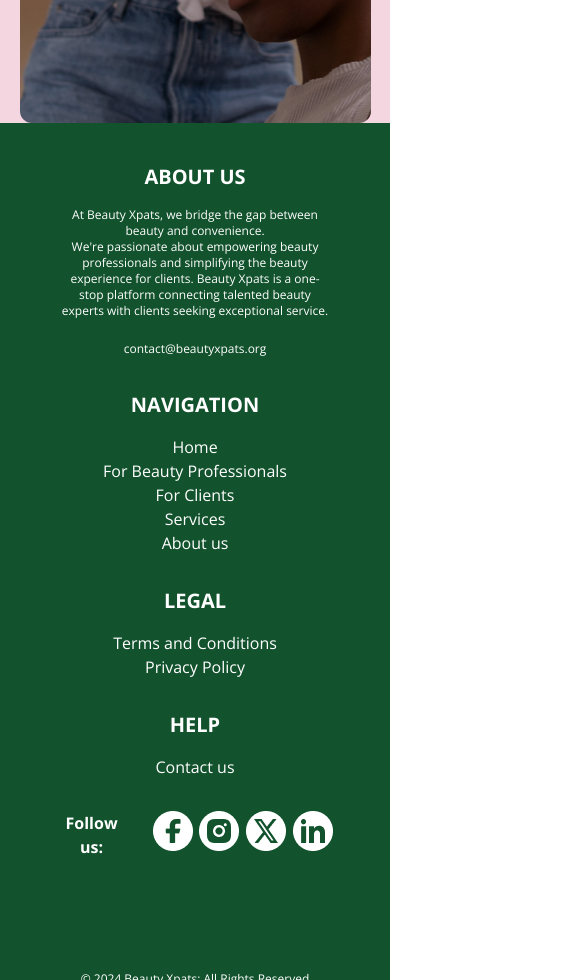
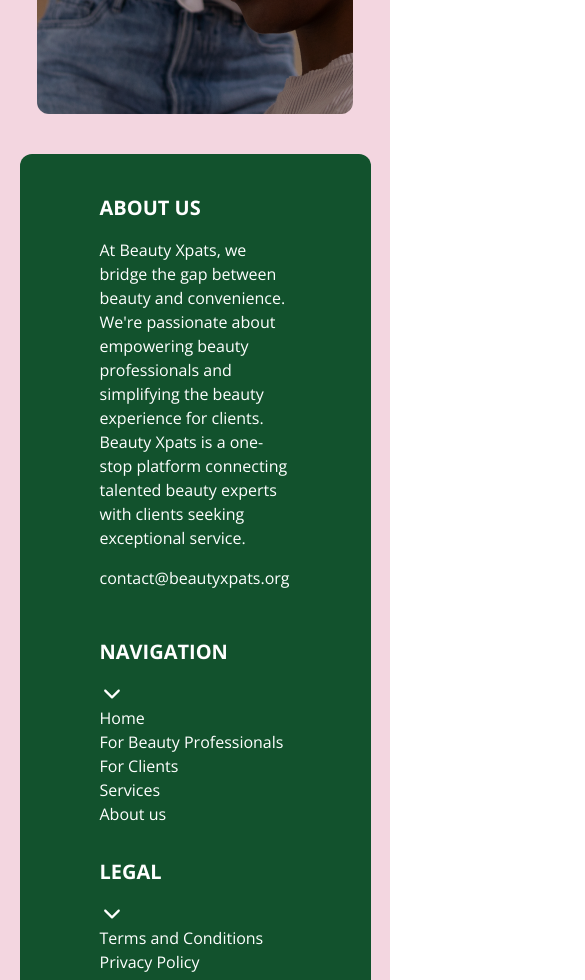
Before and after one commit to Lahitan/beautyexpert, a React (Vite) app: page / in a window 390 px wide. Shown: the part 1020-2000 px from the top of the page, 585 px wide, since content can reach past the window. Built offline with nearby package versions, Linux system fonts and the light colour scheme.

Commit message:
Additions to mobile design

```diff
--- a/src/pages/Home/Footer.jsx
+++ b/src/pages/Home/Footer.jsx
@@ -1,82 +1,142 @@
-import React from "react";
+import React, { useState } from "react";
 import { NavLink } from "react-router-dom";
-import fb from "../../assets/fb-logo.png"
-import ig from "../../assets/ig-logo.png"
-import twitter from "../../assets/twitter-logo.png"
-import linkedin from "../../assets/linkedin-logo.png"
+import fb from "../../assets/fb-logo.png";
+import ig from "../../assets/ig-logo.png";
+import twitter from "../../assets/twitter-logo.png";
+import linkedin from "../../assets/linkedin-logo.png";
+import { IoIosArrowDown } from "react-icons/io";
 
 const Footer = () => {
+	const [showLinks, setShowLinks] = useState({
+		nav: false,
+		legal: false,
+		help: false,
+	});
+
+	const { nav, legal, help } = showLinks;
+	console.log(nav, legal, help);
 	return (
-
 		// footer section
-		<div className=" flex bg-secondary-brand text-white text-center md:text-left font-openSans">
-			<div className=" w-[70%] mx-auto my-10 grid-1 gap-8 grid md:grid-cols-2 lg:grid-cols-4  ">
+		<div className=" flex  text-white  md:text-left font-openSans">
+			<div className=" w-[90%] px-20 py-10 rounded-xl bg-secondary-brand mx-auto my-10   ">
+				<div className="grid-1 gap-8 grid  lg:grid-cols-5">
 					{/* about us section */}
-						<div >
-							<h4 className="text-xl font-bold " >ABOUT US</h4>
-							<p className=" my-4 text-xs ">
-								At Beauty Xpats, we bridge the gap between beauty and convenience. <br />
-								We're passionate about empowering beauty professionals and simplifying the beauty experience for clients. Beauty Xpats is a one-stop platform connecting talented beauty experts with clients seeking exceptional service.
+					<div className="lg:col-span-2">
+						<h4 className="text-xl font-bold ">ABOUT US</h4>
+						<p className=" my-4 text-base ">
+							At Beauty Xpats, we bridge the gap between beauty and convenience.{" "}
+							<br />
+							We're passionate about empowering beauty professionals and
+							simplifying the beauty experience for clients. Beauty Xpats is a
+							one-stop platform connecting talented beauty experts with clients
+							seeking exceptional service.
 						</p>
-							<NavLink className=" text-xs " to="/"  >contact@beautyxpats.org</NavLink>
+						<NavLink className=" text-base my-4 block" to="/">
+							contact@beautyxpats.org
+						</NavLink>
 					</div>
 					{/* navigation section */}
-						<div >
-							<h4 className="text-xl font-bold mb-4  " >NAVIGATION</h4>
-							<div className="links">
-								<NavLink to="/"  className=" my-4 ">Home</NavLink><br />
-								<NavLink to="/">For Beauty Professionals</NavLink><br />
-								<NavLink to="/">For Clients</NavLink><br />
-								<NavLink to="/">Services</NavLink><br />
+					<div className=" sm:border-b-2">
+						<div className="sm:flex justify-between items-center">
+							<h4 className="text-xl font-bold mb-4  ">NAVIGATION</h4>
+							<IoIosArrowDown
+								className="text-2xl"
+								id="nav"
+								onClick={() => {
+									setShowLinks({
+										nav: !showLinks.nav,
+										legal: false,
+										help: false,
+									});
+								}}
+							/>
+						</div>
+
+						<div className={`links ${!nav && "sm:hidden "} `}>
+							<NavLink to="/" className=" my-4 ">
+								Home
+							</NavLink>
+							<br />
+							<NavLink to="/">For Beauty Professionals</NavLink>
+							<br />
+							<NavLink to="/">For Clients</NavLink>
+							<br />
+							<NavLink to="/">Services</NavLink>
+							<br />
 							<NavLink to="/">About us</NavLink>
 						</div>
 					</div>
 					{/* legal section		 */}
-						<div >
-							<h4 className="text-xl font-bold mb-4 " >LEGAL</h4>
-							<div >
-								<NavLink to="/" >Terms and Conditions</NavLink><br />
+					<div className="sm:border-b-2">
+						<div className="sm:flex justify-between items-center ">
+							<h4 className="text-xl font-bold mb-4 ">LEGAL</h4>
+							<IoIosArrowDown
+								className="text-2xl"
+								id="legal"
+								onClick={() => {
+									setShowLinks({
+										nav: false,
+										legal: !showLinks.legal,
+										help: false,
+									});
+								}}
+							/>
+						</div>
+						<div className={`links ${!legal && "sm:hidden "} `}>
+							<NavLink to="/">Terms and Conditions</NavLink>
+							<br />
 							<NavLink to="/">Privacy Policy</NavLink>
 						</div>
 					</div>
 					{/* help section */}
-						<div >
-							<h4 className="text-xl font-bold mb-4" >HELP</h4>
+					<div className=" sm:border-b-2">
+						<div className="sm:flex justify-between items-center">
+							<h4 className="text-xl font-bold mb-4">HELP</h4>
+							<IoIosArrowDown
+								className="text-2xl"
+								id="help"
+								onClick={() => {
+									setShowLinks({
+										nav: false,
+										legal: false,
+										help: !showLinks.help,
+									});
+								}}
+							/>
+						</div>
+						<div className={`links ${!help && "sm:hidden "} `}>
 							<NavLink to="/">Contact us</NavLink>
 						</div>
+					</div>
 					{/* Follow us section */}
-						<div className="flex  ">
-							<p className=" text-base font-bold mr-5" >
-								Follow us:
-							</p>
+					<div className="flex  mt-2 lg:col-span-2">
+						<p className=" text-base font-bold mr-5">Follow us:</p>
 						{/*social media icons  */}
 						<div className="flex justify-between">
 							<div>
-									<img src={fb} alt="facebook link" className=" mx-2 "/>
+								<img src={fb} alt="facebook link" className=" mx-2 " />
 							</div>
 							<div>
-									<img src={ig} alt="instagram link" className=" mx-2 "/>
+								<img src={ig} alt="instagram link" className=" mx-2 " />
 							</div>
 							<div>
-									<img src={twitter} alt="twitter link" className="mx-2 "/>
+								<img src={twitter} alt="twitter link" className="mx-2 " />
 							</div>
 							<div>
-									<img src={linkedin} alt="linkedin link" className="mx-2 "/>
+								<img src={linkedin} alt="linkedin link" className="mx-2 " />
 							</div>
-							</div>
-						</div>
-{/* copyright and all rights reserved */}
-						<div className="text-xs mt-20">
-							<span>© 2024 Beauty Xpats: </span>
-							<a
-							href="/"
-							>All Rights Reserved</a>
 						</div>
 					</div>
 				</div>
 
+				{/* copyright and all rights reserved */}
+				<div className="text-xs mt-16 text-center">
+					<span>© 2024 Beauty Xpats: </span>
+					<a href="/">All Rights Reserved</a>
+				</div>
+			</div>
+		</div>
 	);
 };
 
-
 export default Footer;
--- a/src/pages/Home/Header.jsx
+++ b/src/pages/Home/Header.jsx
@@ -1,18 +1,34 @@
-import React from "react";
+import React, { useState } from "react";
 import logo from "../../assets/logo.png";
 import { NavLink } from "react-router-dom";
 import { IoIosArrowDown } from "react-icons/io";
+import { FaBars } from "react-icons/fa6";
+import { GrClose } from "react-icons/gr";
 
 const Header = () => {
+	const [menu, setMenu] = useState(false);
+	const handleMenu = () => {
+		setMenu(!menu);
+	};
 	return (
 		<div>
 			<nav className="flex items-center  text-xl font-semibold bg-white ">
 				<div className="w-[90%] mx-auto flex items-center justify-between">
 					<div className=" flex items-center gap-6 ">
+						{!menu ? (
+							<FaBars className=" text-2xl lg:hidden" onClick={handleMenu} />
+						) : (
+							<GrClose className=" text-2xl lg:hidden" onClick={handleMenu} />
+						)}
+
 						<div>
 							<img src={logo} alt="" />
 						</div>
-						<ul className="flex gap-5 ">
+						<ul
+							className={`lg:flex gap-5 absolute lg:relative top-20 lg:top-0 bg-white left-0 right-0 ps-10 lg:ps-0 py-4 lg:py-0 ${
+								!menu && "hidden"
+							}`}
+						>
 							<li>
 								<NavLink
 									to="/"
--- /dev/null
+++ b/src/pages/Home/Hero.jsx
@@ -0,0 +1,31 @@
+import React from "react";
+import hero from "../../assets/hero.png";
+
+const Hero = () => {
+	return (
+		<div className="hero-container flex p-8 my-9">
+			<div className="hero-text text-left content-center ">
+				<h2 className="text-6xl font-extrabold w-2/3 mb-4">
+					Where beauty meets convenience
+				</h2>
+				<p className="text-xl w-[33.87rem] font-openSans p-4 font-medium">
+					Slay wahala-free! Book your next beauty appointment seamlessly on
+					Beauty Xpats.
+				</p>
+				<button
+					className={
+						" bg-tertiary-brand text-white font-semibold me-3 rounded-full py-2 px-5"
+					}
+				>
+					Get started
+				</button>
+			</div>
+
+			<div className="hero-image">
+				<img src={hero} alt="" />
+			</div>
+		</div>
+	);
+};
+
+export default Hero;
--- a/src/pages/Home/Layout.jsx
+++ b/src/pages/Home/Layout.jsx
@@ -2,7 +2,6 @@ import React from "react";
 import Header from "./Header";
 import Main from "./Main";
 import Footer from "./Footer";
-import ForExpert from "./ForExpert";
 
 const Layout = () => {
 	return (
@@ -10,7 +9,7 @@ const Layout = () => {
 			<div className="">
 				<Header />
 				<Main />
-				<ForExpert/>
+
 				<Footer />
 			</div>
 		</div>
--- a/src/pages/Home/Main.jsx
+++ b/src/pages/Home/Main.jsx
@@ -1,30 +1,13 @@
 import React from "react";
-import hero from '../../assets/hero.png'
-
+import Hero from "./Hero";
+import ForExpert from "./ForExpert";
 
 const Main = () => {
 	return (
 		<div className="bg-primary-brand">
 			<div className="w-[90%] mx-auto">
-				<div className="hero-container flex p-8 my-9">
-					<div className="hero-text text-left content-center ">
-						<h2 className="text-6xl font-extrabold w-2/3 mb-4">
-							Where beauty meets convenience
-						</h2>
-						<p className="text-xl w-[33.87rem] font-openSans p-4 font-medium">
-							Slay wahala-free!
-							Book your next beauty appointment seamlessly on Beauty Xpats.
-						</p>
-						<button className={" bg-tertiary-brand text-white font-semibold me-3 rounded-full py-2 px-5"}>
-								Get started
-						</button>
-
-					</div>
-
-					<div className="hero-image">
-						<img src={hero}alt="" />
-					</div>
-				</div>
+				<Hero />
+				<ForExpert />
 			</div>
 		</div>
 	);
```
Lines whose indentation alone changed are shown as unchanged.
